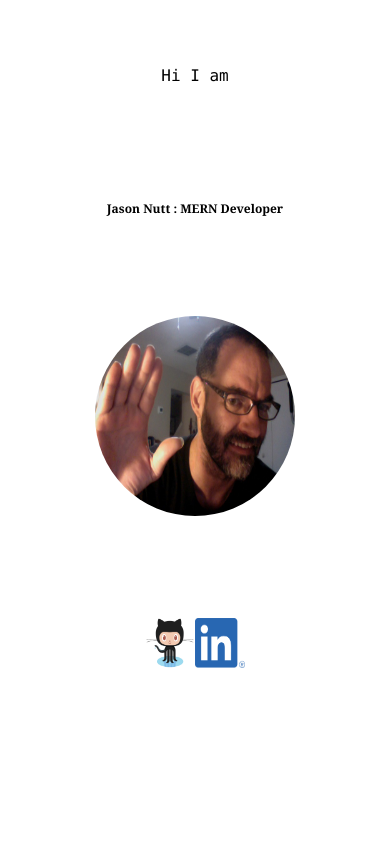
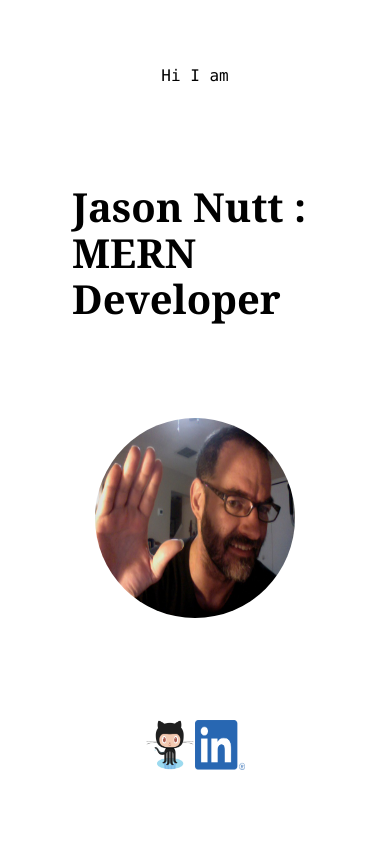
Before and after one commit to jnutt367/jnuttdev, a Next.js app: page / in a window 390 px wide. Shown: the top 844 px of the page. Built offline with nearby package versions, Linux system fonts and the light colour scheme.

Commit message:
commit for bigger text on small screen for title

```diff
--- a/styles/Home.module.css
+++ b/styles/Home.module.css
@@ -337,6 +337,6 @@
 
 @media (max-width: 420px) {
     .title {
-        font-size: .75rem;
+        font-size: 2.5rem;
     }
 }
```
